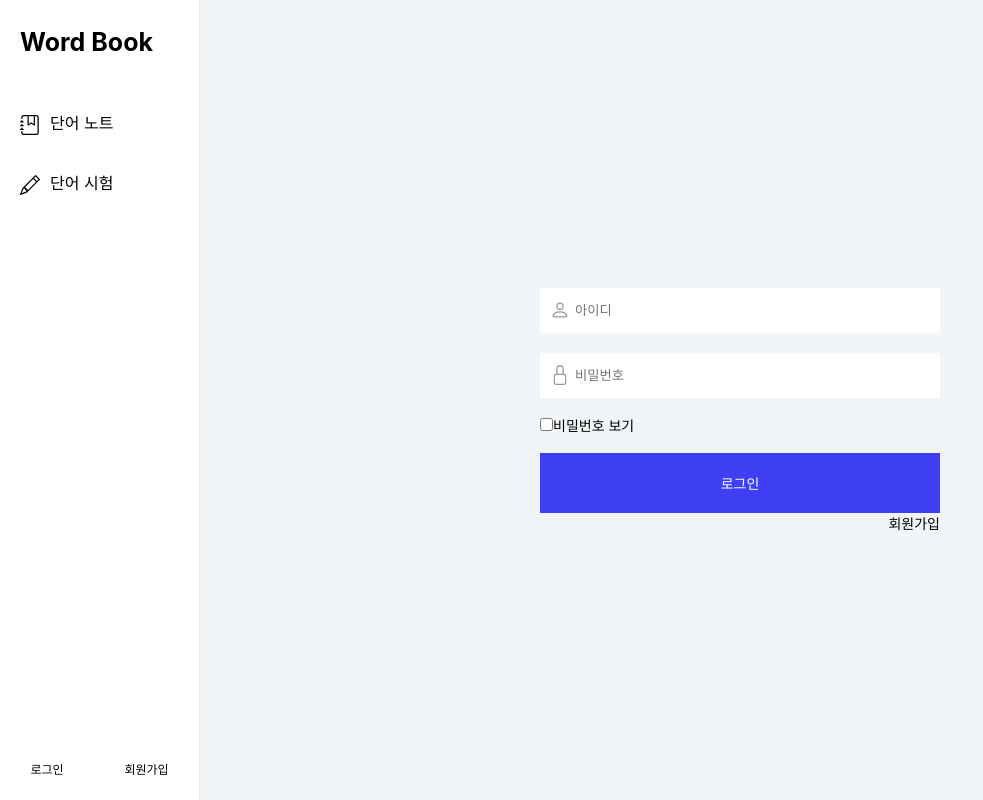
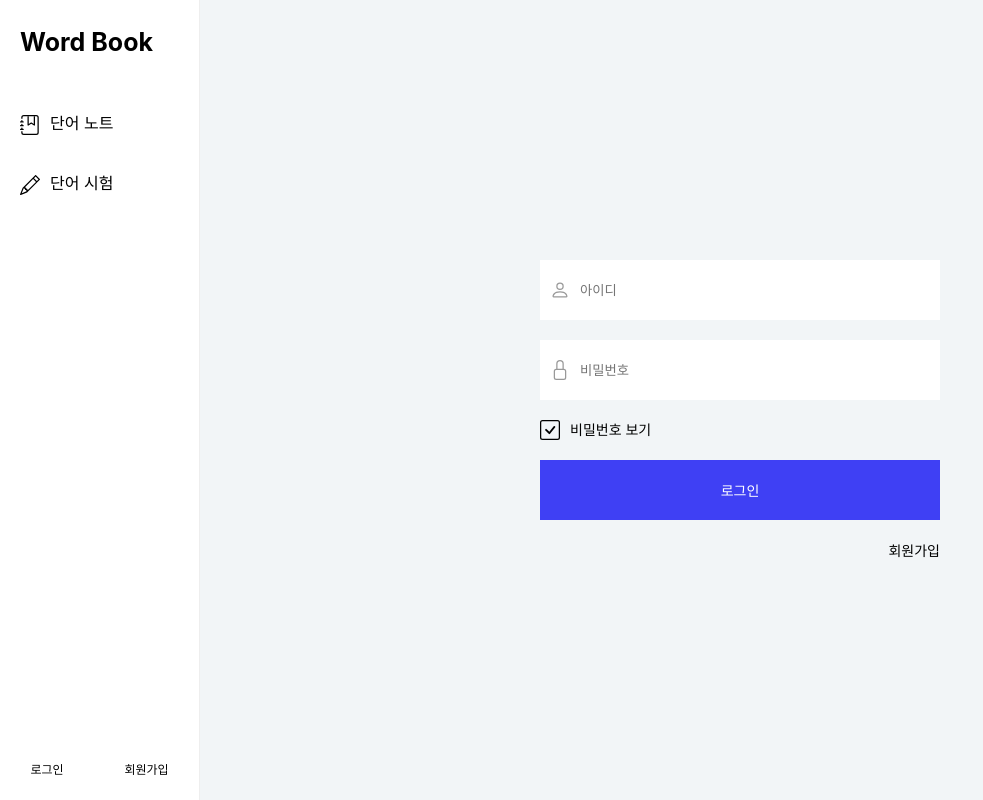
Before and after one commit to Shape2ee/Word-book, a React (Vite) app: page /login in a window 1280 px wide. Shown: the whole page, without its empty margins (0-983 px from the left). Built offline with nearby package versions, Linux system fonts and the light colour scheme; no server answers; a web font is replaced by a local one.

Commit message:
Markup: Working with Login Page Styles

```diff
--- a/src/components/Icon/contants.tsx
+++ b/src/components/Icon/contants.tsx
@@ -11,7 +11,9 @@ import {
   BsThreeDotsVertical,
   BsX,
   BsPerson,
-  BsLock
+  BsLock,
+  BsCheckSquare,
+  BsCheckSquareFill
 } from "react-icons/bs";
 
 interface IconButtonList {
@@ -72,4 +74,12 @@ export const ICON_BUTTON_LIST: IconButtonList[] = [
     kinds: 'lock',
     element: <BsLock />
   },
+  {
+    kinds: 'checkboxLine',
+    element: <BsCheckSquare />
+  },
+  {
+    kinds: 'checkboxFill',
+    element: <BsCheckSquareFill />
+  },
 ]
--- a/src/pages/Login/index.tsx
+++ b/src/pages/Login/index.tsx
@@ -106,10 +106,11 @@ const Login = () => {
             }
             {isNotPwMatched && <div>패스워드가 틀렸습니다.</div>}
           </div>
-          <div className={$.showPassword_button}>
+          <div className={$.show_password_button}>
             <label>
               <input type='checkbox' />
-              <span>비밀번호 보기</span>
+              <Icon kinds='checkboxLine'/>
+              <span className={$.show_password_title}>비밀번호 보기</span>
             </label>
           </div>
           <Button text='로그인' width fillMain height6/>
--- a/src/pages/Login/login.module.scss
+++ b/src/pages/Login/login.module.scss
@@ -18,7 +18,8 @@
     input {
       padding: 1.5rem 1rem;
       width: 100%;
-      text-indent: 2.5rem;
+      height: 6rem;
+      text-indent: 3rem;
     }
 
     .icon {
@@ -30,12 +31,26 @@
     }
   }
 
-  .showPassword_button {
+  .show_password_button {
     margin-bottom: 2rem;
     font-size: 1.4rem;
+
+    label {
+      display: flex;
+      align-items: center;
+    }
+
+    input[type=checkbox] {
+      display: none;
+    }
+
+    .show_password_title {
+      margin-left: 1rem;
+    }
   }
 
   .join_button {
+    margin-top: 2rem;
     text-align: right;
   }
 }
```
